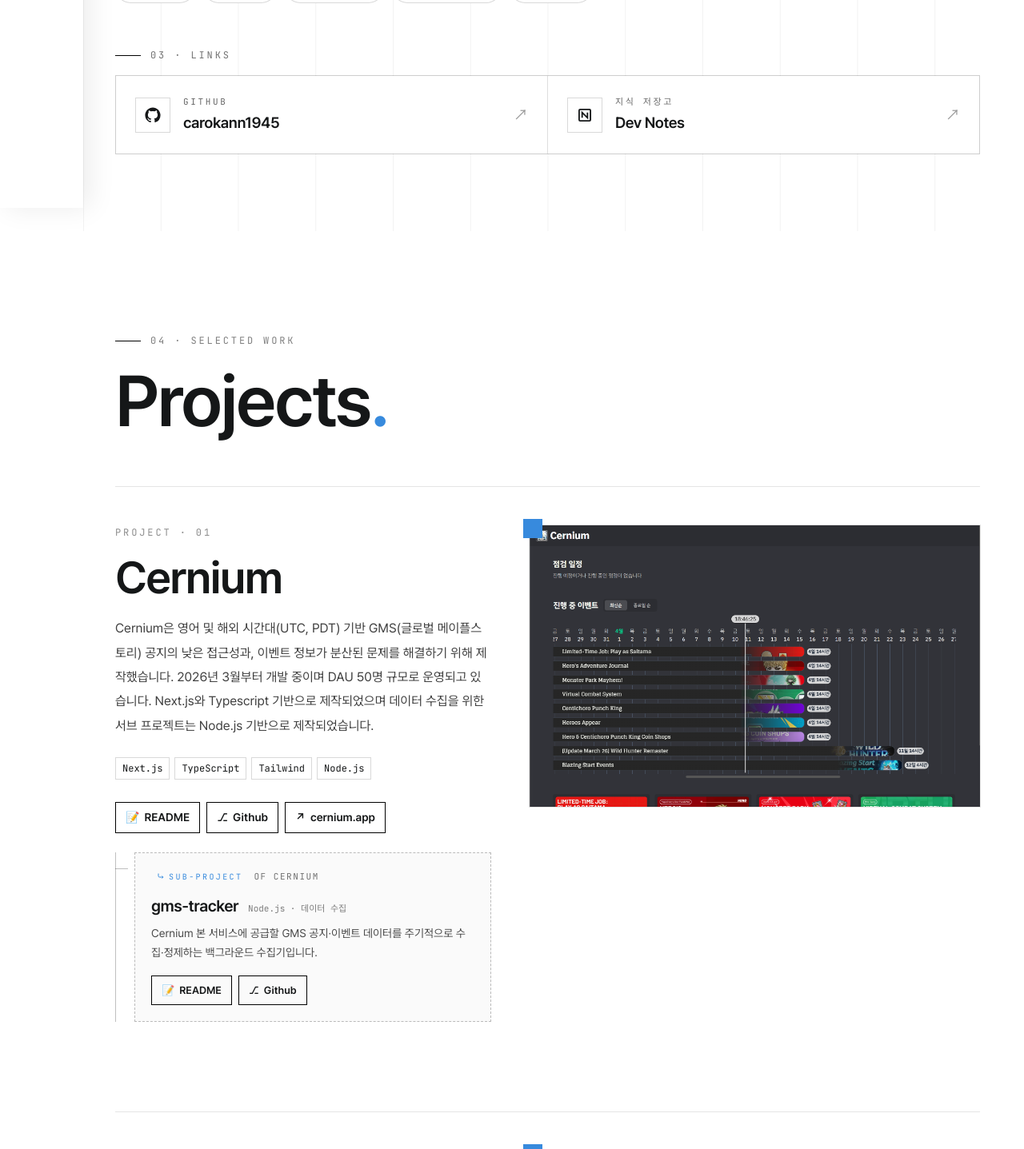
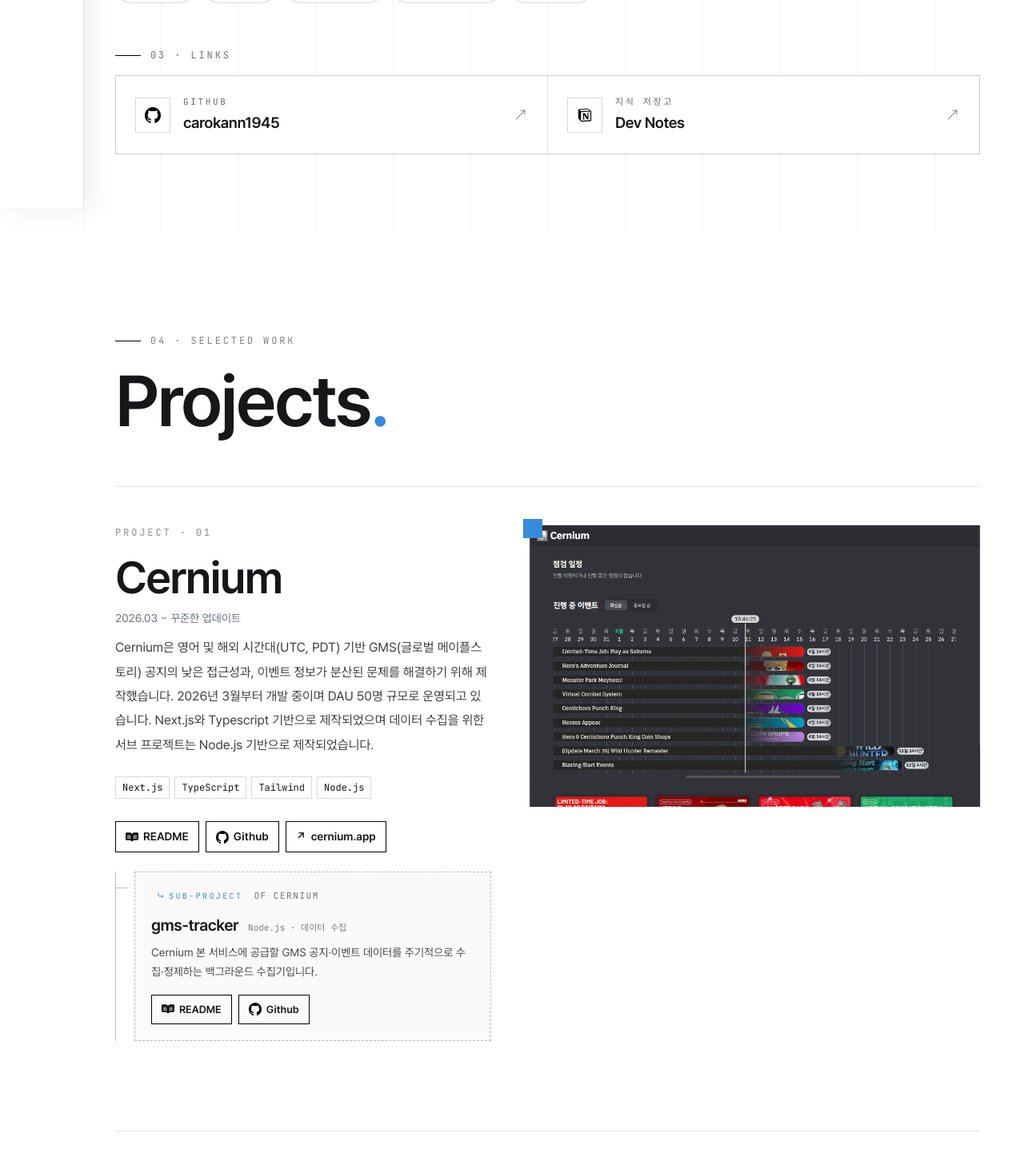
Before and after one commit to carokann1945/portfolio-0420, a Next.js app: page / in a window 1280 px wide. Shown: the part 540-1977 px from the top of the page at 80% size. Built offline with nearby package versions, Linux system fonts and the light colour scheme.

Commit message:
chore : svg교체, 프로젝트에 기간 정보 추가

```diff
--- a/src/features/hero/components/HeroLinks.tsx
+++ b/src/features/hero/components/HeroLinks.tsx
@@ -1,3 +1,7 @@
+import Image, { type StaticImageData } from 'next/image';
+
+import githubIcon from '@/shared/assets/images/github.svg';
+import notionIcon from '@/shared/assets/images/notion.svg';
 import { cn } from '@/shared/style/utils';
 
 type HeroLink = {
@@ -5,7 +9,7 @@ type HeroLink = {
   label: string;
   value: string;
   href: string;
-  icon: React.ReactNode;
+  icon: StaticImageData;
 };
 
 const LINKS: HeroLink[] = [
@@ -14,29 +18,14 @@ const LINKS: HeroLink[] = [
     label: 'GITHUB',
     value: 'carokann1945',
     href: 'https://github.com/carokann1945',
-    icon: (
-      <svg viewBox="0 0 24 24" className="h-5 w-5" fill="currentColor" aria-hidden="true">
-        <path d="M12 .5C5.73.5.5 5.73.5 12c0 5.08 3.29 9.39 7.86 10.91.58.11.79-.25.79-.56 0-.28-.01-1.02-.02-2-3.2.7-3.87-1.54-3.87-1.54-.52-1.33-1.27-1.68-1.27-1.68-1.04-.71.08-.7.08-.7 1.15.08 1.76 1.18 1.76 1.18 1.02 1.75 2.68 1.25 3.34.95.1-.74.4-1.25.73-1.53-2.55-.29-5.23-1.28-5.23-5.7 0-1.26.45-2.29 1.18-3.1-.12-.29-.51-1.46.11-3.05 0 0 .96-.31 3.15 1.18a10.9 10.9 0 0 1 5.73 0c2.19-1.49 3.15-1.18 3.15-1.18.62 1.59.23 2.76.11 3.05.73.81 1.18 1.84 1.18 3.1 0 4.43-2.69 5.41-5.25 5.69.41.36.77 1.05.77 2.12 0 1.53-.01 2.76-.01 3.14 0 .31.21.68.8.56A11.5 11.5 0 0 0 23.5 12C23.5 5.73 18.27.5 12 .5Z" />
-      </svg>
-    ),
+    icon: githubIcon,
   },
   {
     key: 'notion',
     label: '지식 저장고',
     value: 'Dev Notes',
     href: 'https://aquatic-settee-ba6.notion.site/Dev-Notes-1c12f210da34802bb0aae7ae0f96fded',
-    icon: (
-      <svg
-        viewBox="0 0 24 24"
-        className="h-5 w-5"
-        aria-hidden="true"
-        fill="none"
-        stroke="currentColor"
-        strokeWidth={2.2}>
-        <rect x="3.5" y="3.5" width="17" height="17" rx="1.5" />
-        <path d="M8 16V8l8 8V8" />
-      </svg>
-    ),
+    icon: notionIcon,
   },
 ];
 
@@ -65,7 +54,7 @@ export function HeroLinks() {
                   className={cn(
                     'flex h-11 w-11 items-center justify-center border border-black/15 bg-white group-hover:border-black',
                   )}>
-                  {link.icon}
+                  <Image src={link.icon} alt="" width={20} height={20} className="h-5 w-5 object-contain" unoptimized />
                 </span>
                 <div className="flex flex-col gap-1">
                   <span className="font-jetbrains-mono text-[10px] tracking-[0.24em] text-black/60 group-hover:text-gray-200 md:text-[11px]">
--- a/src/features/projects/components/ProjectCard.tsx
+++ b/src/features/projects/components/ProjectCard.tsx
@@ -1,10 +1,16 @@
-import Image from 'next/image';
+import Image, { type StaticImageData } from 'next/image';
 
 import { cn } from '@/shared/style/utils';
 
 import type { Project } from '../data/projects';
 import { ReadmeButton } from './ReadmeModal';
 import { SubProjectBlock } from './SubProjectBlock';
+
+function LinkIcon({ icon }: { icon: string | StaticImageData }) {
+  if (typeof icon === 'string') return <span aria-hidden="true">{icon}</span>;
+
+  return <Image src={icon} alt="" width={16} height={16} className="h-4 w-4 object-contain" unoptimized />;
+}
 
 export function ProjectCard({ project }: { project: Project }) {
   const githubHref = project.links.find((link) => link.label === 'Github')?.href;
@@ -21,7 +27,8 @@ export function ProjectCard({ project }: { project: Project }) {
           style={{ fontSize: 'clamp(32px, 4.5vw, 56px)', lineHeight: 1 }}>
           {project.name}
         </h3>
-        <p className="mt-5 text-[15px] leading-[1.8] text-black/75 md:text-[16px] md:leading-[1.9]">
+        <span className="mt-3 text-sm text-gray-500">{project.period}</span>
+        <p className="mt-3 text-[15px] leading-[1.8] text-black/75 md:text-[16px] md:leading-[1.9]">
           {project.description}
         </p>
 
@@ -64,7 +71,7 @@ export function ProjectCard({ project }: { project: Project }) {
                 target={link.href.startsWith('http') ? '_blank' : undefined}
                 rel={link.href.startsWith('http') ? 'noopener noreferrer' : undefined}
                 className={linkClassName}>
-                {link.icon ? <span aria-hidden="true">{link.icon}</span> : null}
+                {link.icon ? <LinkIcon icon={link.icon} /> : null}
                 {link.label}
               </a>
             );
--- a/src/features/projects/components/ReadmeModal.tsx
+++ b/src/features/projects/components/ReadmeModal.tsx
@@ -2,12 +2,14 @@
 
 import { X } from 'lucide-react';
 import { AnimatePresence, motion } from 'motion/react';
-import Image from 'next/image';
+import Image, { type StaticImageData } from 'next/image';
 import { type ReactNode, useCallback, useEffect, useRef, useState } from 'react';
 import { createPortal } from 'react-dom';
 import ReactMarkdown from 'react-markdown';
 import rehypeRaw from 'rehype-raw';
 import remarkGfm from 'remark-gfm';
+
+import readmeIcon from '@/shared/assets/images/readme.svg';
 
 import { cn } from '../../../shared/style/utils';
 
@@ -28,7 +30,7 @@ interface ReadmeButtonProps {
   repo?: string;
   githubHref?: string;
   className?: string;
-  icon?: string;
+  icon?: string | StaticImageData;
   label?: string;
 }
 
@@ -56,6 +58,12 @@ function getRepoFromGithubHref(githubHref?: string) {
   } catch {
     return null;
   }
+}
+
+function ButtonIcon({ icon }: { icon: string | StaticImageData }) {
+  if (typeof icon === 'string') return <span aria-hidden="true">{icon}</span>;
+
+  return <Image src={icon} alt="" width={16} height={16} className="h-4 w-4 object-contain" unoptimized />;
 }
 
 function MarkdownRenderer({ markdown, baseUrl }: MarkdownRendererProps) {
@@ -140,6 +148,7 @@ export function ReadmeButton({ repo, githubHref, className, icon, label = 'READM
   const hasFetched = useRef(false);
   const previousBodyOverflow = useRef<string | null>(null);
   const resolvedRepo = repo ?? getRepoFromGithubHref(githubHref);
+  const buttonIcon = icon ?? readmeIcon;
 
   const fetchReadme = useCallback(async () => {
     if (hasFetched.current) return;
@@ -273,7 +282,7 @@ export function ReadmeButton({ repo, githubHref, className, icon, label = 'READM
         type="button"
         onClick={handleOpen}
         className={cn('flex items-center justify-center gap-[4px]', className)}>
-        {icon ? <span aria-hidden="true">{icon}</span> : <Image src="/images/note.svg" alt="" width={18} height={18} />}
+        <ButtonIcon icon={buttonIcon} />
         <span>{label}</span>
       </button>
       {modal}
--- a/src/features/projects/components/SubProjectBlock.tsx
+++ b/src/features/projects/components/SubProjectBlock.tsx
@@ -1,7 +1,15 @@
+import Image, { type StaticImageData } from 'next/image';
+
 import { cn } from '@/shared/style/utils';
 
 import type { SubProject } from '../data/projects';
 import { ReadmeButton } from './ReadmeModal';
+
+function LinkIcon({ icon }: { icon: string | StaticImageData }) {
+  if (typeof icon === 'string') return <span aria-hidden="true">{icon}</span>;
+
+  return <Image src={icon} alt="" width={16} height={16} className="h-4 w-4 object-contain" unoptimized />;
+}
 
 export function SubProjectBlock({ sub }: { sub: SubProject }) {
   const githubHref = sub.links.find((link) => link.label === 'Github')?.href;
@@ -65,7 +73,7 @@ export function SubProjectBlock({ sub }: { sub: SubProject }) {
                 target={link.href.startsWith('http') ? '_blank' : undefined}
                 rel={link.href.startsWith('http') ? 'noopener noreferrer' : undefined}
                 className={linkClassName}>
-                {link.icon ? <span aria-hidden="true">{link.icon}</span> : null}
+                {link.icon ? <LinkIcon icon={link.icon} /> : null}
                 {link.label}
               </a>
             );
--- a/src/features/projects/data/projects.ts
+++ b/src/features/projects/data/projects.ts
@@ -2,8 +2,10 @@ import type { StaticImageData } from 'next/image';
 
 import carokannDesktop from '@/shared/assets/images/carokann-desktop.png';
 import cerniumDesktop from '@/shared/assets/images/cernium-desktop.png';
+import githubIcon from '@/shared/assets/images/github.svg';
+import readmeIcon from '@/shared/assets/images/readme.svg';
 
-export type ProjectLink = { label: string; href: string; icon?: string };
+export type ProjectLink = { label: string; href: string; icon?: string | StaticImageData };
 
 export type SubProject = {
   name: string;
@@ -16,6 +18,7 @@ export type SubProject = {
 export type Project = {
   index: string;
   name: string;
+  period: string;
   description: string;
   tags: string[];
   image: { src: StaticImageData; alt: string };
@@ -27,13 +30,14 @@ export const PROJECTS: Project[] = [
   {
     index: '01',
     name: 'Cernium',
+    period: '2026.03 ~ 꾸준한 업데이트',
     description:
       'Cernium은 영어 및 해외 시간대(UTC, PDT) 기반 GMS(글로벌 메이플스토리) 공지의 낮은 접근성과, 이벤트 정보가 분산된 문제를 해결하기 위해 제작했습니다. 2026년 3월부터 개발 중이며 DAU 50명 규모로 운영되고 있습니다. Next.js와 Typescript 기반으로 제작되었으며 데이터 수집을 위한 서브 프로젝트는 Node.js 기반으로 제작되었습니다.',
     tags: ['Next.js', 'TypeScript', 'Tailwind', 'Node.js'],
     image: { src: cerniumDesktop, alt: 'Cernium preview' },
     links: [
-      { label: 'README', href: '#', icon: '📝' },
-      { label: 'Github', href: 'https://github.com/carokann1945/cernium', icon: '⎇' },
+      { label: 'README', href: '#', icon: readmeIcon },
+      { label: 'Github', href: 'https://github.com/carokann1945/cernium', icon: githubIcon },
       { label: 'cernium.app', href: 'https://cernium.app/', icon: '↗' },
     ],
     subProject: {
@@ -43,21 +47,22 @@ export const PROJECTS: Project[] = [
         'Cernium 본 서비스에 공급할 GMS 공지·이벤트 데이터를 주기적으로 수집·정제하는 백그라운드 수집기입니다.',
       parentLabel: 'OF CERNIUM',
       links: [
-        { label: 'README', href: '#', icon: '📝' },
-        { label: 'Github', href: 'https://github.com/carokann1945/gms-tracker', icon: '⎇' },
+        { label: 'README', href: '#', icon: readmeIcon },
+        { label: 'Github', href: 'https://github.com/carokann1945/gms-tracker', icon: githubIcon },
       ],
     },
   },
   {
     index: '02',
     name: 'Carokann',
+    period: '2026.03 ~ 2026.04',
     description:
       '기존 작업 관리 서비스들은 반복 작업에서 작업을 완료하면 즉시 체크가 해제되어 작업의 진척도를 확인하기 어려운 문제를 해결하기 위해 제작했습니다. 이 서비스는 사용자가 다양한 반복 주기를 자유롭게 설정할 수 있도록 지원하며, 반복 작업의 진척도를 직접 눈으로 확인할 수 있도록 했습니다.',
     tags: ['Next.js', 'TypeScript', 'Tailwind'],
     image: { src: carokannDesktop, alt: 'Carokann preview' },
     links: [
-      { label: 'README', href: '#', icon: '📝' },
-      { label: 'Github', href: 'https://github.com/carokann1945/carokann', icon: '⎇' },
+      { label: 'README', href: '#', icon: readmeIcon },
+      { label: 'Github', href: 'https://github.com/carokann1945/carokann', icon: githubIcon },
       { label: 'carokann.app', href: 'https://carokann.app/', icon: '↗' },
     ],
   },
```
Also changed, not shown: src/shared/assets/images/readme.svg (added).
